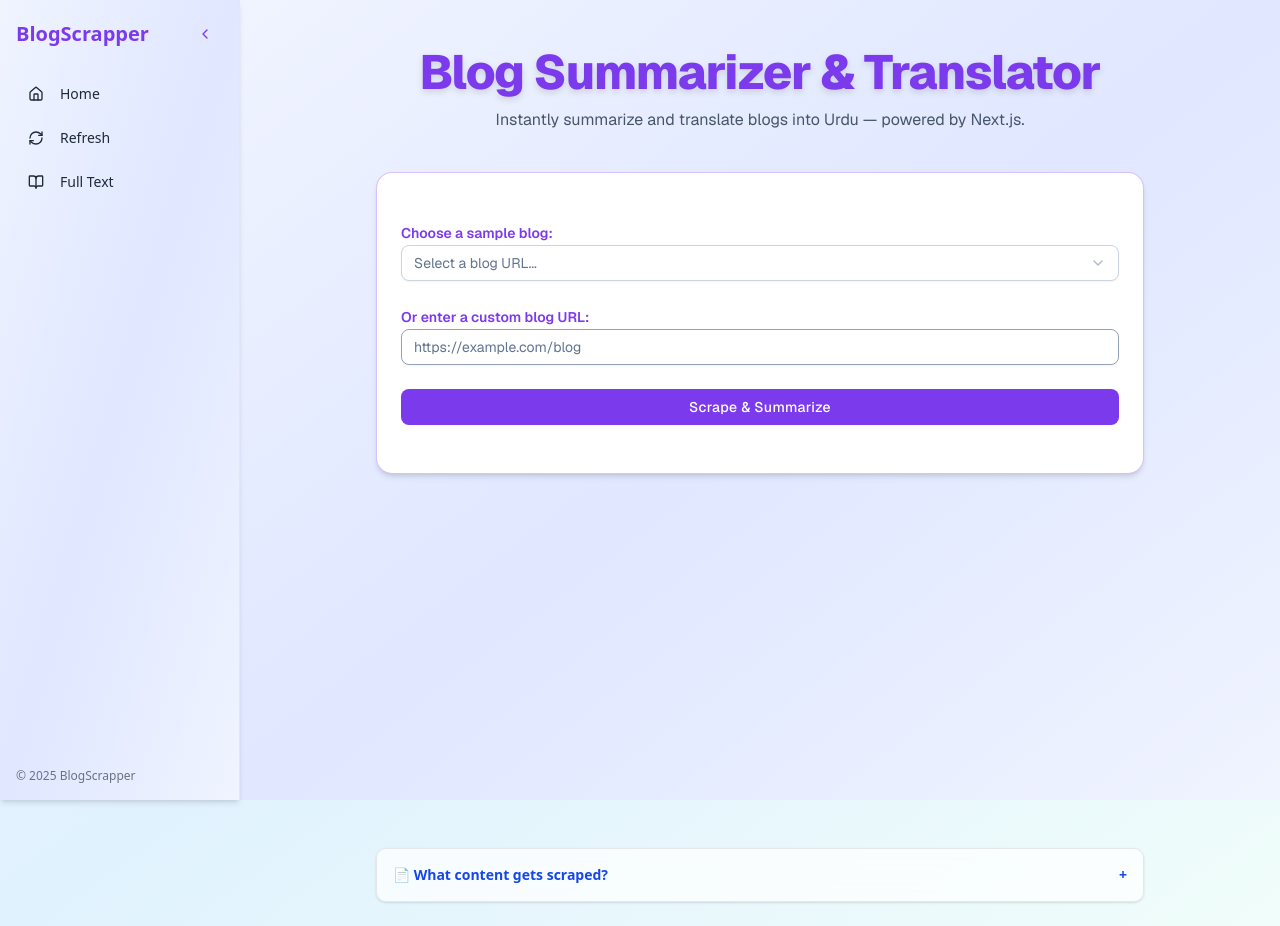
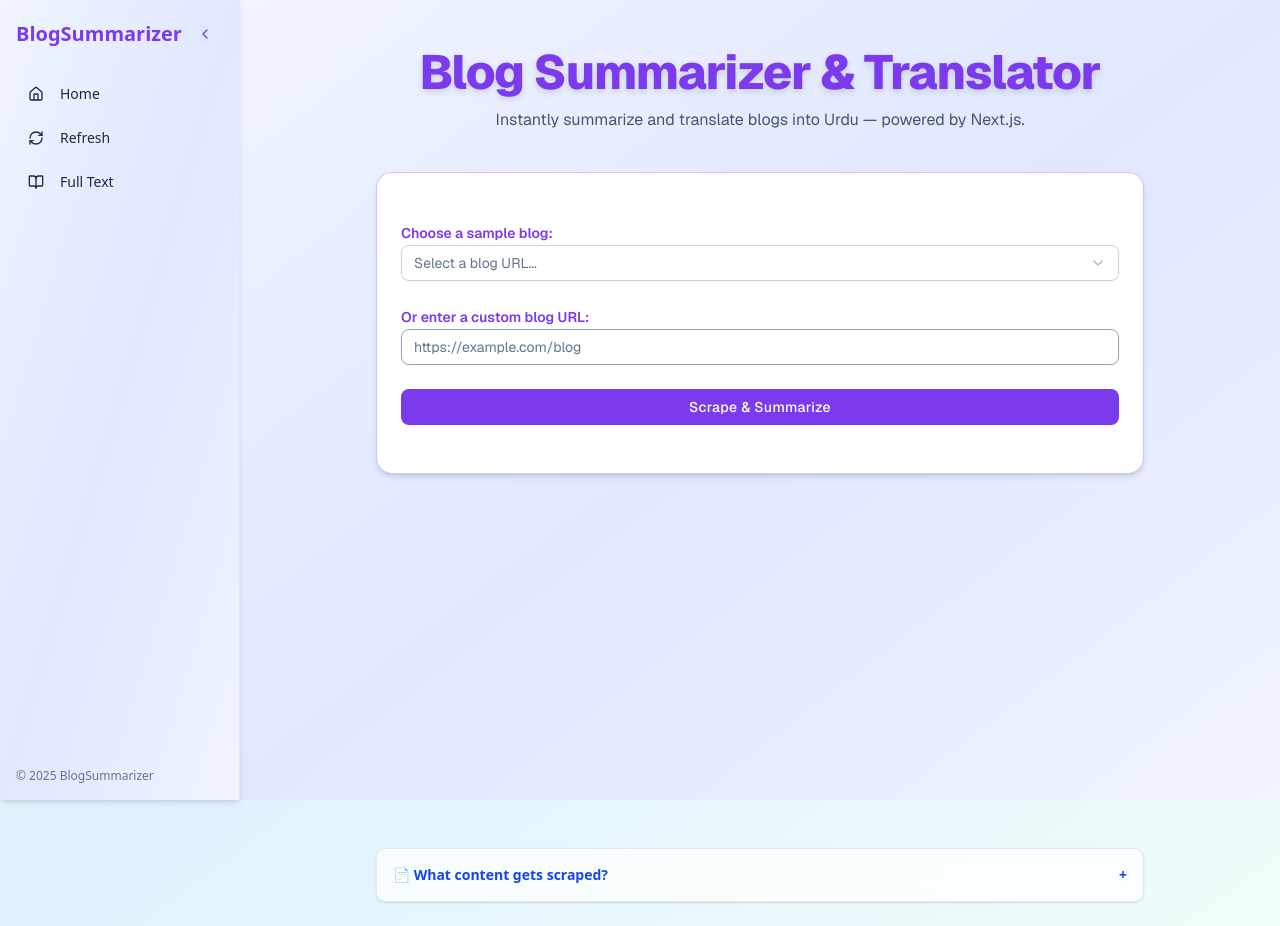
Before and after one commit to Ibrahim-142/Nexium_Muhammad_Ibrahim_Assign2, a Next.js app in the folder Internship/assignment2/: page / in a window 1280 px wide. Built offline with nearby package versions, Linux system fonts and the light colour scheme.

Commit message:
Updated ReadME and Navbar

```diff
--- a/Internship/assignment2/src/components/ui/Navbar.tsx
+++ b/Internship/assignment2/src/components/ui/Navbar.tsx
@@ -1,15 +1,17 @@
 "use client";
-import { ChevronLeft, ChevronRight, Home, RefreshCw } from "lucide-react";
+import { ChevronLeft, ChevronRight, Home, RefreshCw, BookOpen } from "lucide-react";
 import { Button } from "@/components/ui/button";
 import { useRouter } from "next/navigation";
 import { toast } from "sonner";
-import { BookOpen } from "lucide-react";
+
 interface NavbarProps {
   collapsed: boolean;
   setCollapsed: (val: boolean) => void;
 }
+
 export default function Navbar({ collapsed, setCollapsed }: NavbarProps) {
   const router = useRouter();
+
   return (
     <aside
       className={`fixed top-0 left-0 z-50 h-screen transition-all duration-300 border-r shadow-md
@@ -18,29 +20,31 @@
     >
       <div className="flex items-center justify-between">
         {!collapsed && (
-          <span className="text-[#7C3AED] text-xl font-extrabold">BlogScrapper</span>
+          <span className="text-[#7C3AED] text-xl font-extrabold">BlogSummarizer</span>
         )}
         <Button
           variant="ghost"
           size="icon"
           onClick={() => setCollapsed(!collapsed)}
-          className="text-[#7C3AED] hover:bg-transparent"
+          className="text-[#7C3AED] hover:bg-transparent cursor-pointer"
         >
           {collapsed ? <ChevronRight size={20} /> : <ChevronLeft size={20} />}
         </Button>
       </div>
+
       <nav className="flex flex-col mt-6 space-y-2">
         <Button
           variant="ghost"
-          className="justify-start text-[#1E293B]"
+          className="justify-start text-[#1E293B] cursor-pointer"
           onClick={() => router.push("/")}
         >
           <Home className="w-4 h-4 mr-2" />
           {!collapsed && "Home"}
         </Button>
+
         <Button
           variant="ghost"
-  className="justify-start text-[#1E293B]"
+          className="justify-start text-[#1E293B] cursor-pointer"
           onClick={() => {
             toast("Refreshing page...", {
               description: "Session will be reset.",
@@ -62,17 +66,17 @@
 
         <Button
           variant="ghost"
-  className="justify-start text-[#1E293B]"
+          className="justify-start text-[#1E293B] cursor-pointer"
           onClick={() => router.push("/full-text")}
         >
           <BookOpen className="w-4 h-4 mr-2" />
           {!collapsed && "Full Text"}
         </Button>
+      </nav>
 
-      </nav>
       {!collapsed && (
         <div className="absolute bottom-4 left-4 text-xs text-gray-500">
-          © {new Date().getFullYear()} BlogScrapper
+          © {new Date().getFullYear()} BlogSummarizer
         </div>
       )}
     </aside>
```
Also changed, not shown: 1 other file (tests, documents, lock files or other folders). Lines whose indentation alone changed are shown as unchanged.
